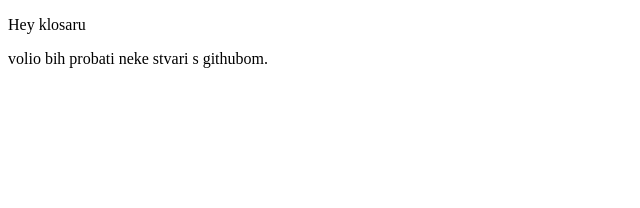
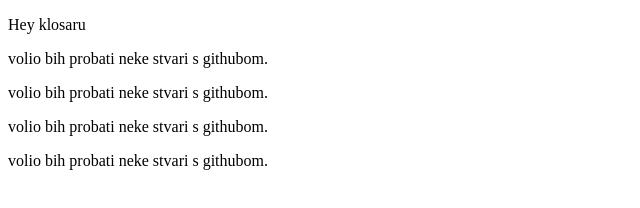
Before and after one commit to PLadan777/hello-world, a plain HTML site: page nesto.html in a window 1280 px wide. Shown: the whole page, without its empty margins (0-640 px from the left). Drawn offline with Linux system fonts and the light colour scheme.

Commit message:
Update nesto.html online

```diff
--- a/nesto.html
+++ b/nesto.html
@@ -7,5 +7,11 @@
 
 <p>Hey klosaru</p>
 <p>volio bih probati neke stvari s githubom. </p>
+  <p>volio bih probati neke stvari s githubom. </p>
+
+  <p>volio bih probati neke stvari s githubom. </p>
+
+  <p>volio bih probati neke stvari s githubom. </p>
+
 </body>
 </html>
```
